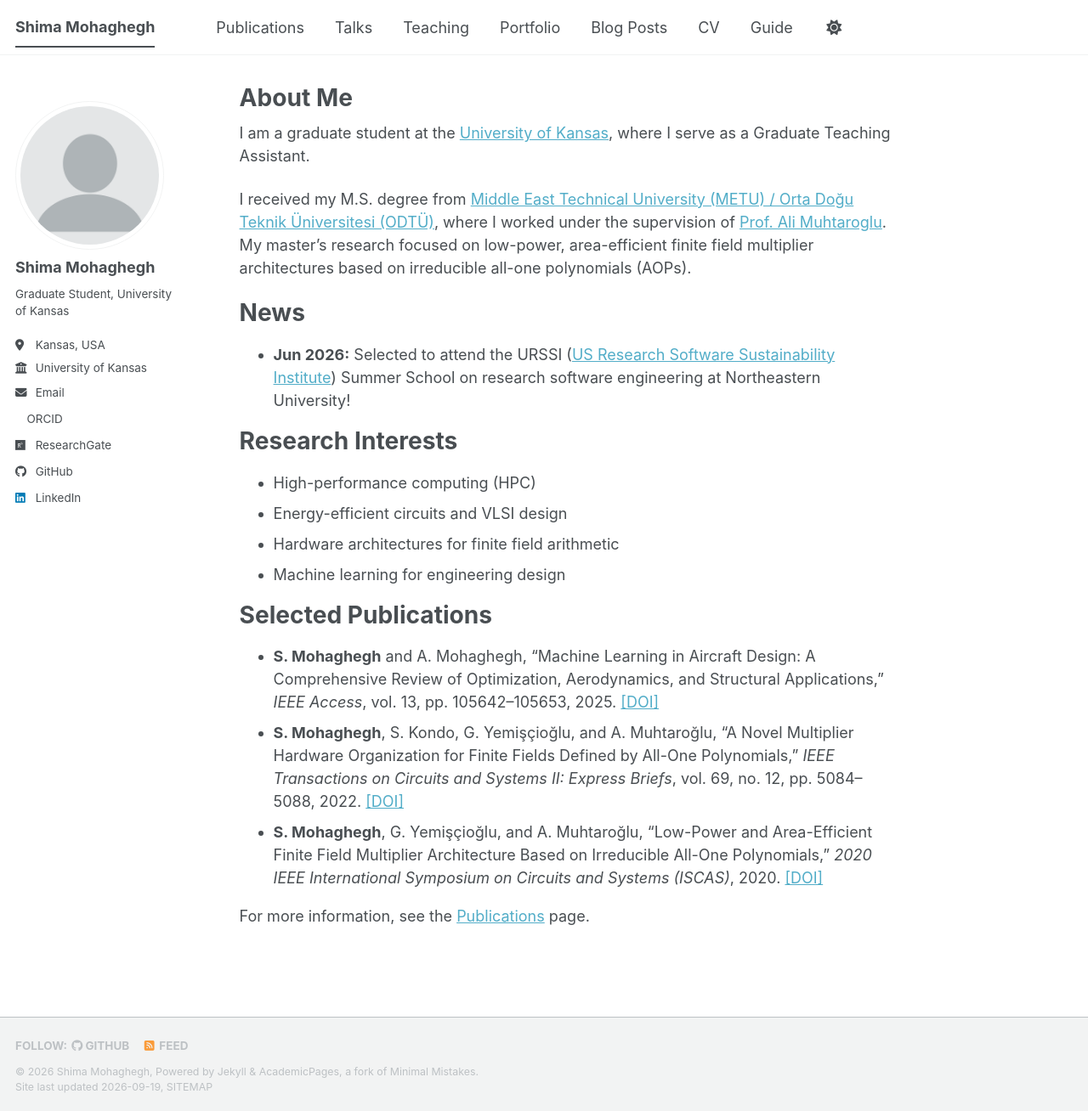
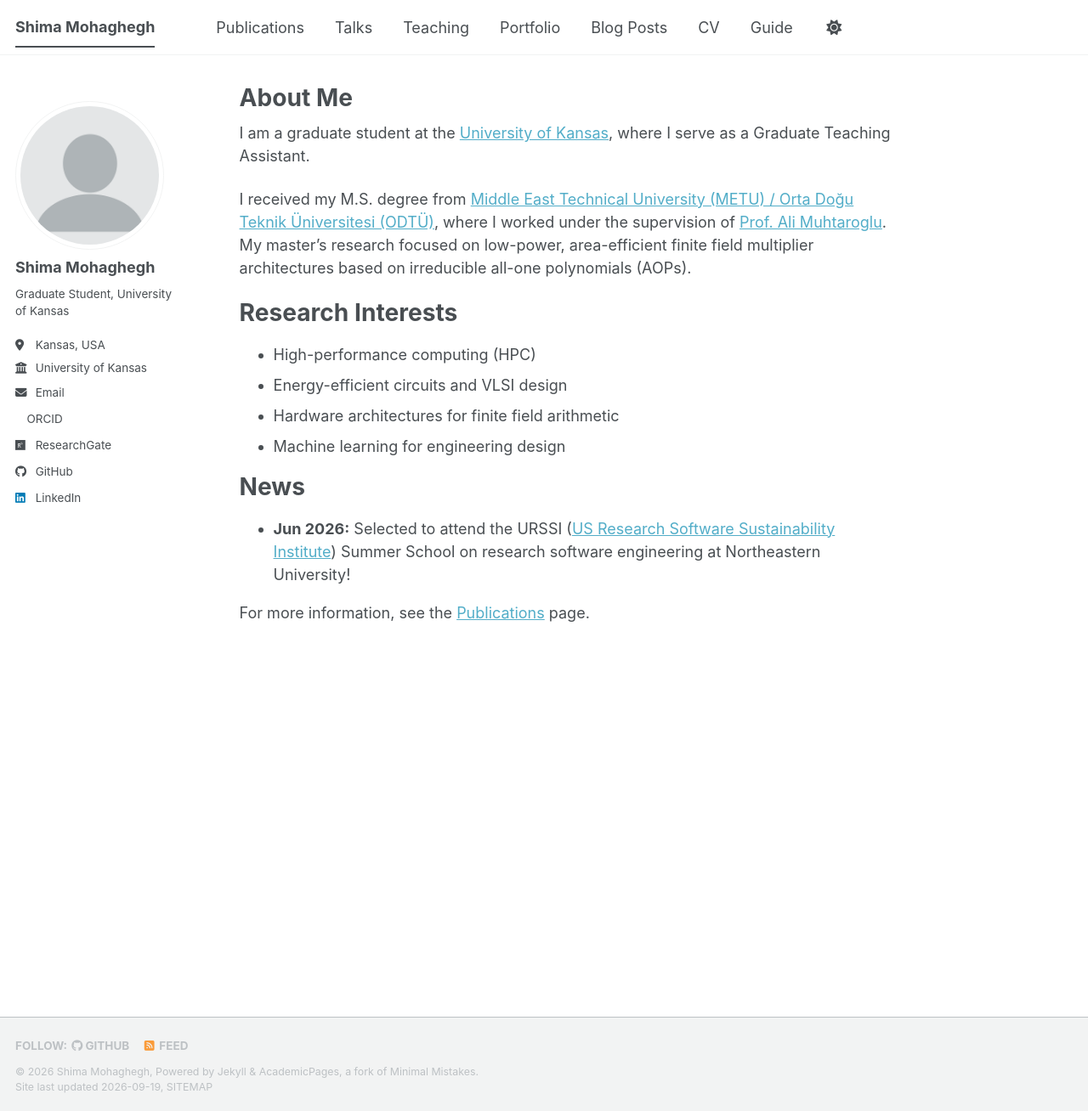
Before and after one commit to shimamohaghegh/shimamohaghegh.github.io, a Jekyll site: the page built from _pages/about.md, in a window 1280 px wide and 1308 px high. Shown: the whole window at 85% size. Built offline with Jekyll 4.4.1, drawn with Linux system fonts in a browser that asks for light colours; a style sheet for code colours, icons or effects is not loaded.

Commit message:
Add files via upload

```diff
--- a/_pages/about.md
+++ b/_pages/about.md
@@ -11,11 +11,6 @@ I am a graduate student at the [University of Kansas](https://ku.edu/), where I
 
 I received my M.S. degree from [Middle East Technical University (METU) / Orta Doğu Teknik Üniversitesi (ODTÜ)](https://www.metu.edu.tr/), where I worked under the supervision of [Prof. Ali Muhtaroglu](https://www.oslomet.no/en/about/employee/alimuhta/). My master's research focused on low-power, area-efficient finite field multiplier architectures based on irreducible all-one polynomials (AOPs).
 
-News
-======
-* **Jun 2026:** Selected to attend the URSSI ([US Research Software Sustainability Institute](https://urssi.us/)) Summer School on research software engineering at Northeastern University!
-<!-- To add news, copy a line above and change the date and text. Newest goes on top. -->
-
 Research Interests
 ======
 * High-performance computing (HPC)
@@ -23,10 +18,9 @@ Research Interests
 * Hardware architectures for finite field arithmetic
 * Machine learning for engineering design
 
-Selected Publications
+News
 ======
-* **S. Mohaghegh** and A. Mohaghegh, "Machine Learning in Aircraft Design: A Comprehensive Review of Optimization, Aerodynamics, and Structural Applications," *IEEE Access*, vol. 13, pp. 105642–105653, 2025. [[DOI]](https://doi.org/10.1109/ACCESS.2025.3580485)
-* **S. Mohaghegh**, S. Kondo, G. Yemişçioğlu, and A. Muhtaroğlu, "A Novel Multiplier Hardware Organization for Finite Fields Defined by All-One Polynomials," *IEEE Transactions on Circuits and Systems II: Express Briefs*, vol. 69, no. 12, pp. 5084–5088, 2022. [[DOI]](https://doi.org/10.1109/TCSII.2022.3188567)
-* **S. Mohaghegh**, G. Yemişçioğlu, and A. Muhtaroğlu, "Low-Power and Area-Efficient Finite Field Multiplier Architecture Based on Irreducible All-One Polynomials," *2020 IEEE International Symposium on Circuits and Systems (ISCAS)*, 2020. [[DOI]](https://doi.org/10.1109/ISCAS45731.2020.9181179)
+* **Jun 2026:** Selected to attend the URSSI ([US Research Software Sustainability Institute](https://urssi.us/)) Summer School on research software engineering at Northeastern University!
+<!-- To add news, copy a line above and change the date and text. Newest goes on top. -->
 
 For more information, see the [Publications](/publications/) page.
```
